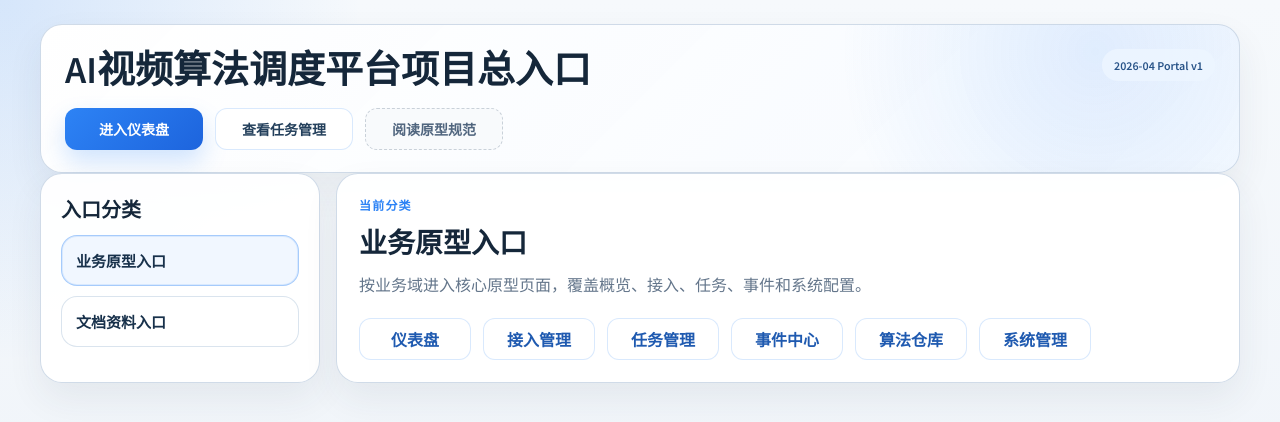
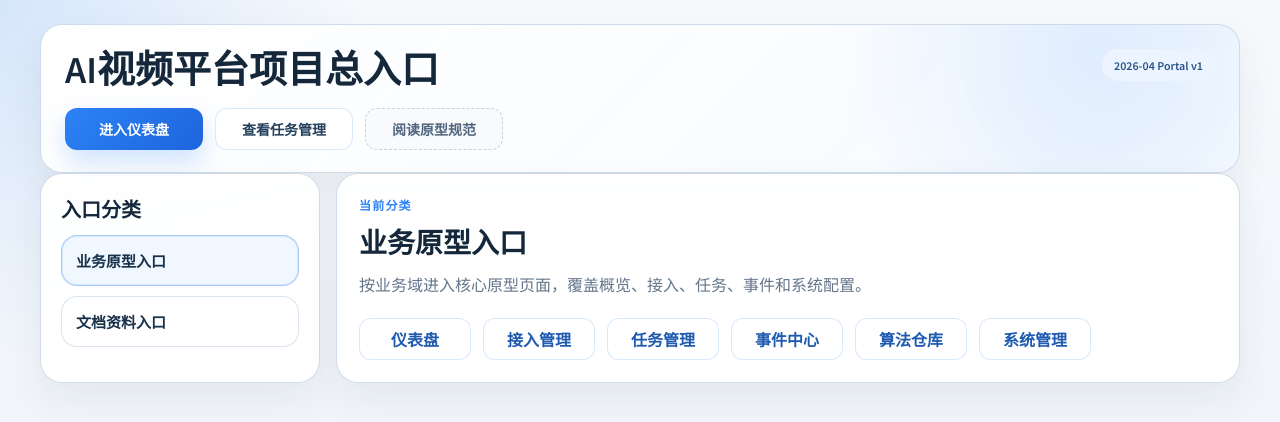
Before and after one commit to sihui1551/AlgoVisionPlatform, a plain HTML site: page index.html in a window 1280 px wide. Drawn offline with Linux system fonts and the light colour scheme.

Commit message:
chore: update home project name

```diff
--- a/assets/js/config/prototype.config.js
+++ b/assets/js/config/prototype.config.js
@@ -2,7 +2,7 @@ window.PROTOTYPE_CONFIG = {
   "app": {
     "eyebrow": "演示框架",
     "brandMark": "AI",
-    "name": "AI视频算法调度平台",
+    "name": "AI视频平台",
     "subtitle": "多模型视频生产与调度原型",
     "navSectionTitle": "",
     "footerItems": [
@@ -13,7 +13,7 @@ window.PROTOTYPE_CONFIG = {
   "portal": {
     "hero": {
       "eyebrow": "Prototype Portal",
-      "title": "AI视频算法调度平台项目总入口",
+      "title": "AI视频平台项目总入口",
       "summary": "统一进入业务原型、需求资料、架构图与流程说明。首页既是项目门户，也是产品、研发、测试协作时共享的总索引。",
       "highlights": [
         "业务页面与文档资料共用一套入口",
--- a/index.html
+++ b/index.html
@@ -4,7 +4,7 @@
     <meta charset="utf-8" />
     <meta http-equiv="X-UA-Compatible" content="IE=edge" />
     <meta name="viewport" content="width=device-width, initial-scale=1.0" />
-    <title>AI视频算法调度平台</title>
+    <title>AI视频平台</title>
     <link href="./assets/css/prototype.css" type="text/css" rel="stylesheet" />
     <link href="./assets/css/pages/index.css" type="text/css" rel="stylesheet" />
   </head>
```
